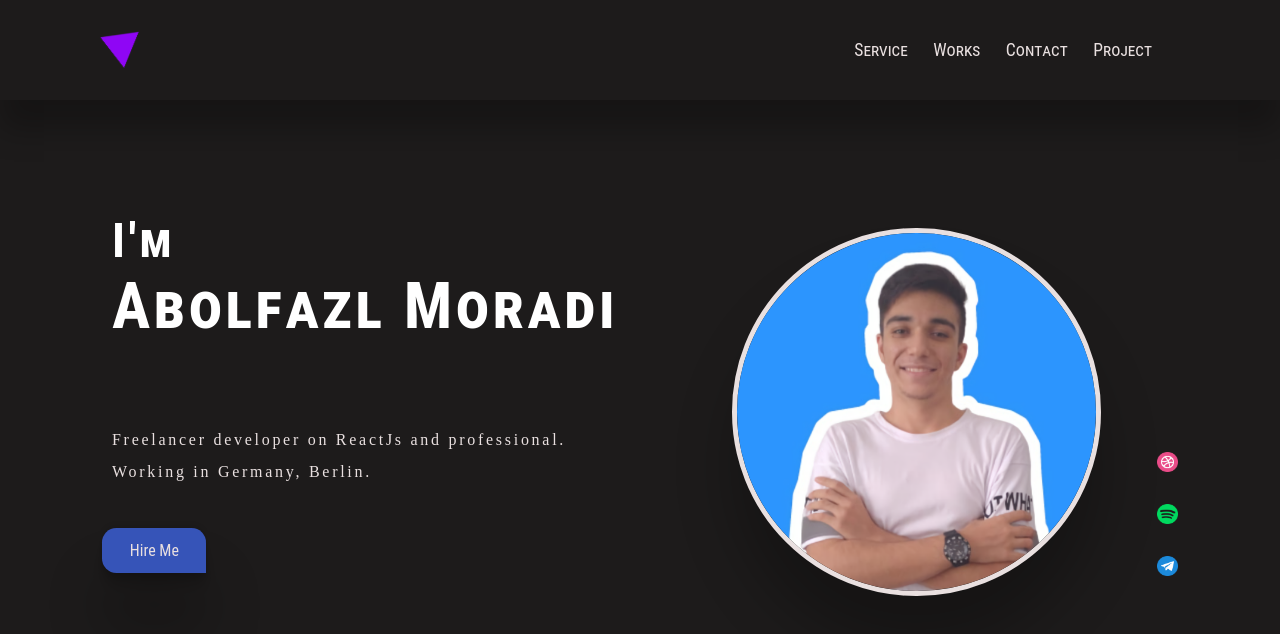
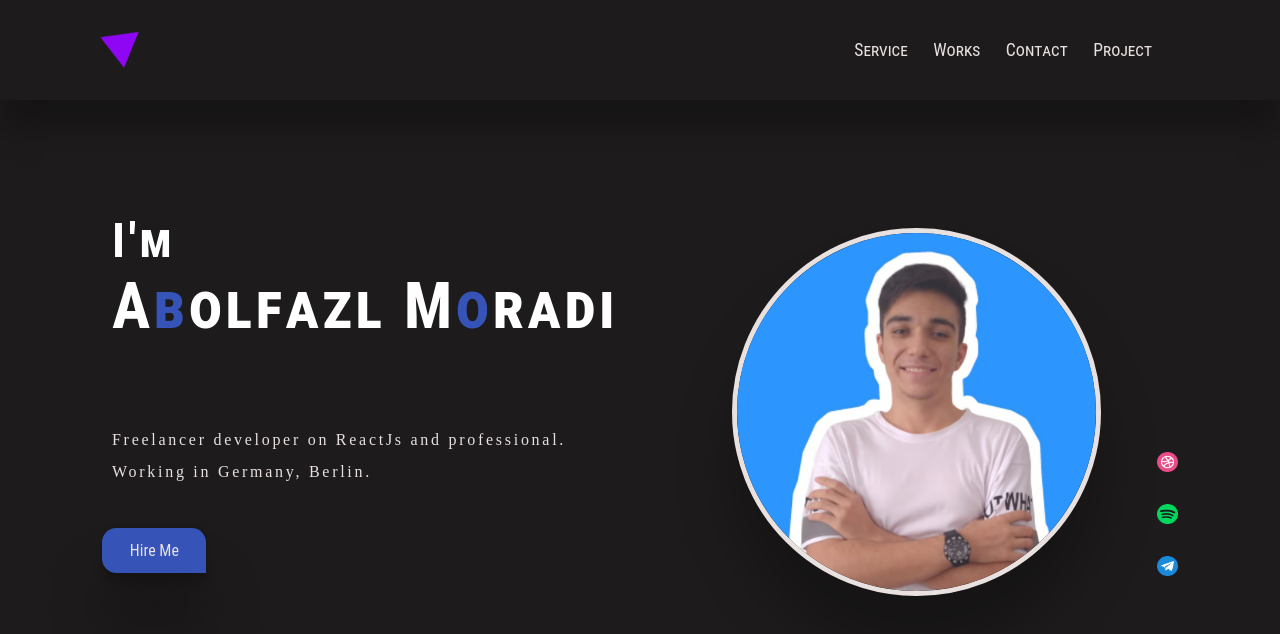
Before and after one commit to AbolfazM/personalwebsite, a React (Create React App) app: page / in a window 1280 px wide. Shown: the top 634 px of the page. Built offline with nearby package versions, Linux system fonts and the light colour scheme.

Commit message:
add better color to text nav!

```diff
--- a/src/Components/Nav/Nav.jsx
+++ b/src/Components/Nav/Nav.jsx
@@ -7,7 +7,7 @@ const Nav = () => {
             <Me />
             <div className="Name">
                 <h2>I'm</h2>
-                <h1>Abolfazl Moradi</h1>
+                <h1>A<span>b</span>olfazl M<span>o</span>radi</h1>
             </div>
             <p className="Description">Freelancer developer on ReactJs and professional. <br />Working in Germany, Berlin.</p>
             <button className="HireMe">Hire Me</button>
--- a/src/index.css
+++ b/src/index.css
@@ -152,6 +152,10 @@ body {
     }
 }
 
+.Name span {
+    color: var(--blue);
+}
+
 
 /* description */
 
```
